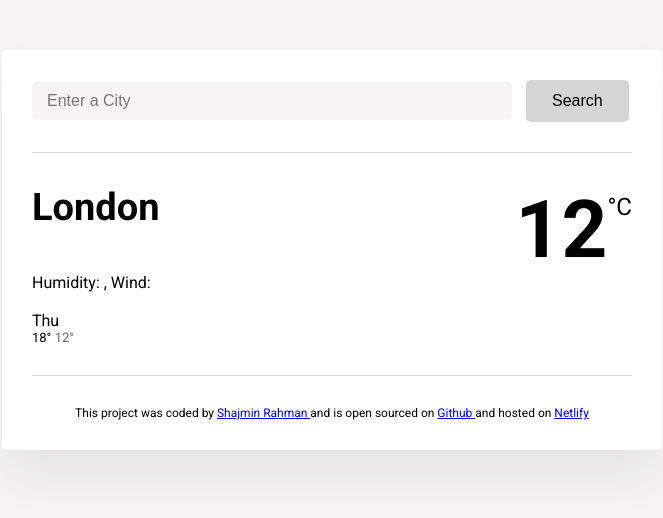
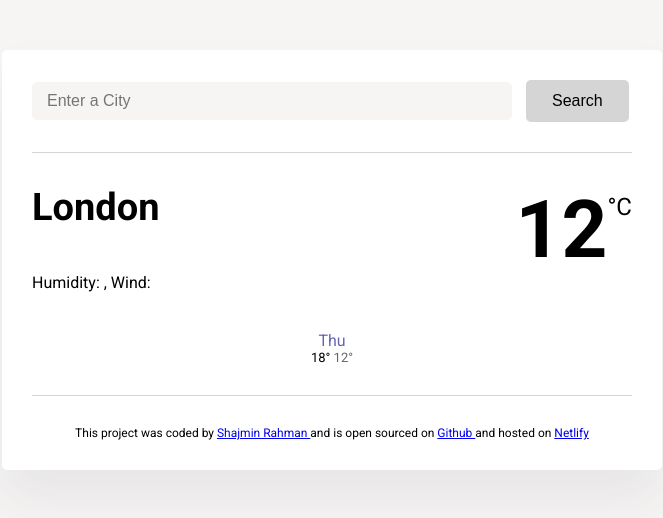
Before and after one commit to shajmin306/Shaz-Weather-Project, a plain HTML site: page index.html in a window 1280 px wide. Shown: the whole page, without its empty margins (308-971 px from the left). Drawn offline with nearby package versions, Linux system fonts and the light colour scheme.

Commit message:
Made minor amendments to index

```diff
--- a/index.html
+++ b/index.html
@@ -45,10 +45,10 @@
             <div class="temp-unit">°C</div>
           </div>
         </div>
-        <div class="weather-forescast">
+        <div class="weather-forecast">
           <div class="row">
             <div class="row-2">
-              <div class="weather-forescast-day">Thu</div>
+              <div class="weather-forecast-day">Thu</div>
               <div class="weather-forecast-temp">
                 <span class="maximum-temperature">18°</span>
                 <span class="minimum-temperature">12°</span>
@@ -57,7 +57,6 @@
           </div>
         </div>
       </main>
-
       <footer>
         This project was coded by
         <a href="https://github.com/shajmin306" target="_black">
```
